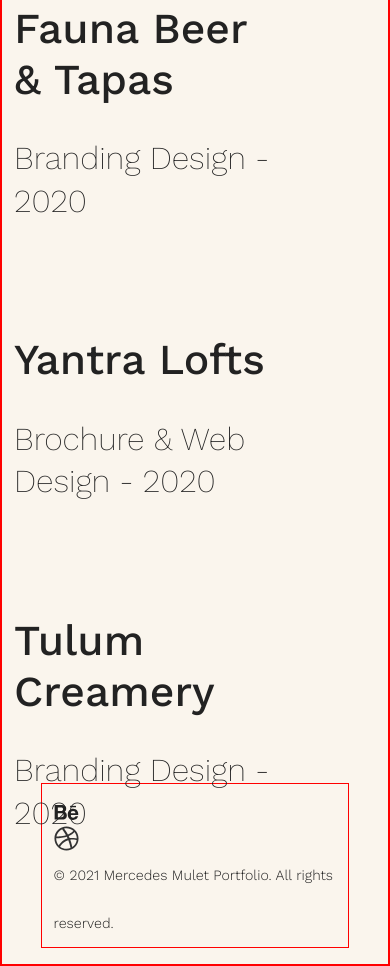
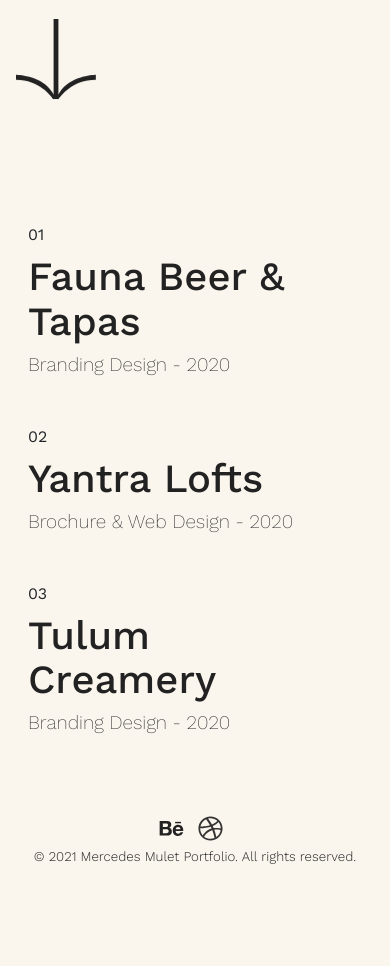
Before and after one commit to MercedesMulet/portfolio, a website: page index.html in a window 390 px wide. Shown: the part 973-1939 px from the top of the page. After the commit the page ends 1854 px from the top, so only its background shows below. Drawn offline with nearby package versions, Linux system fonts and the light colour scheme.

Commit message:
arreglos varios

```diff
--- a/index.html
+++ b/index.html
@@ -31,14 +31,18 @@
 <body>
 
   <!-- Header -->
-  <header class="container">
-    <nav class="mm-navbar navbar navbar-expand-lg navbar-light bg-transparent mt-5 pb-5">
+  <header>
+    <nav class="mm-navbar navbar navbar-expand-lg navbar-light bg-transparent mt-lg-5 pb-3">
+
       <div class="mm-nav-div container-fluid">
+
         <img class="navbar-brand" src="images/logo-mulet-design.svg" alt="Mercedes Mulet's Logo" width="60rem">
+
         <button class="navbar-toggler" type="button" data-bs-toggle="collapse" data-bs-target="#navbarTogglerDemo02"
           aria-controls="navbarTogglerDemo02" aria-expanded="false" aria-label="Toggle navigation">
-          <span class="navbar-toggler-icon"></span>
+          <span class="mm-btn-mobile navbar-toggler-icon"></span>
         </button>
+
         <div class="collapse navbar-collapse flex-grow-0" id="navbarTogglerDemo02">
           <ul class="navbar-nav">
             <li class="nav-item mr-5">
@@ -49,12 +53,14 @@
             </li>
           </ul>
         </div>
+
       </div>
+
     </nav>
   </header>
 
   <!-- Hero -->
-  <div class="hero row d-flex align-items-center mt-xl-5 pt-xl-5">
+  <div class="hero row d-flex align-items-center mt-xl-3 pt-xl-5">
     <ul class="col-lg-7 col-sm-12">
       <li><a href="pages/ui.html">
           <h1 class="main-header">UX/UI Dev</h1>
@@ -69,9 +75,9 @@
           <h2 class="main-header">Furniture</h2>
         </a></li>
     </ul>
-    <div class="col-lg-1"></div>
-    <div class="col-lg-4 col-sm-12">
-      <img class="illus" src="https://i.ibb.co/4jNtnHL/illustration-hero.png" loading="lazy" alt="Digital abstract Illustration">
+    <!-- <div class="col-lg-1"></div> -->
+    <div class="col-lg-5 col-sm-12">
+      <img class="illus" src="images/illustration-hero-dos.png" loading="lazy" alt="Digital abstract Illustration">
     </div>
   </div>
 
@@ -81,17 +87,18 @@
   </div>
 
   <!-- Whatsapp Button -->
-  <div class="container chatLink">
+  <div class="chatLink">
     <a href="https://wa.me/+529843182415" target="_blank" class="chatText" rel="noreferrer">Let's chat!</a>
-    <a href="https://wa.me/+529843182415" target="_blank" rel="noreferrer"><img src="images/chat.svg" alt="Chat icon" width="50rem" height="50rem" rel="noreferrer" class="imgChat"></a>
+    <a href="https://wa.me/+529843182415" target="_blank" rel="noreferrer"><img src="images/chat.svg" alt="Chat icon"
+        width="50rem" height="50rem" rel="noreferrer" class="imgChat"></a>
   </div>
 
   <!-- Highlighted Projects -->
-  <div class="hlProjects vh-100 mt-5 pt-5">
+  <div class="hlProjects">
 
-    <div class="hl row mt-5 pt-5">
-      <span class="itemNum col-1" data-aos="fade-right" data-aos-duration="1000">01</span>
-      <div class="col-11" data-aos="fade-right" data-aos-duration="1000">
+    <div class="hl row">
+      <span class="itemNum col-lg-1 col-sm-12" data-aos="fade-right" data-aos-duration="1000">01</span>
+      <div class="col-lg-11 col-sm-12" data-aos="fade-right" data-aos-duration="1000">
         <a href="https://www.behance.net/gallery/113924687/Fauna" target="_blank" class="itemProj" rel="noreferrer">
           <h3 class="second-header">Fauna Beer & Tapas</h3>
         </a>
@@ -99,9 +106,9 @@
       </div>
     </div>
 
-    <div class="hl row mt-5 pt-5">
-      <span class="itemNum col-1" data-aos="fade-right" data-aos-duration="1000">02</span>
-      <div class="col-11" data-aos="fade-right" data-aos-duration="1000">
+    <div class="hl row">
+      <span class="itemNum col-lg-1 col-sm-12" data-aos="fade-right" data-aos-duration="1000">02</span>
+      <div class="col-lg-11 col-sm-12" data-aos="fade-right" data-aos-duration="1000">
         <a href="https://www.yantra.mx/" target="_blank" class="itemProj" rel="noreferrer">
           <h3 class="second-header">Yantra Lofts</h3>
         </a>
@@ -109,9 +116,9 @@
       </div>
     </div>
 
-    <div class="hl row mt-5 pt-5">
-      <span class="itemNum col-1" data-aos="fade-right" data-aos-duration="1000">03</span>
-      <div class="col-11" data-aos="fade-right" data-aos-duration="1000">
+    <div class="hl row">
+      <span class="itemNum col-lg-1 col-sm-12" data-aos="fade-right" data-aos-duration="1000">03</span>
+      <div class="col-lg-11 col-sm-12" data-aos="fade-right" data-aos-duration="1000">
         <a href="https://www.behance.net/gallery/115027313/Tulum-Creamery" target="_blank" class="itemProj"
           rel="noreferrer">
           <h3 class="second-header">Tulum Creamery</h3>
@@ -124,10 +131,14 @@
 
   <!-- Footer -->
   <footer class="mm-footer container">
-    <a href="https://www.behance.net/tulumstudio" target="_blank" rel="noreferrer" class="footerLink"><img
-        src="images/behance.svg" alt="Link to Mercedes Mulet's Behance" width="25rem" height="25rem" rel="noreferrer"></a>
-    <a href="https://dribbble.com/memulet" target="_blank" rel="noreferrer" class="footerLink"><img
-        src="images/dribbble.svg" alt="Link to Mercedes Mulet's Dribbble" width="25rem" height="25rem" rel="noreferrer"></a>
+    <div>
+      <a href="https://www.behance.net/tulumstudio" target="_blank" rel="noreferrer" class="footer-link"><img
+          src="images/behance.svg" alt="Link to Mercedes Mulet's Behance" width="25rem" height="25rem"
+          rel="noreferrer"></a>
+      <a href="https://dribbble.com/memulet" target="_blank" rel="noreferrer" class="footer-link"><img
+          src="images/dribbble.svg" alt="Link to Mercedes Mulet's Dribbble" width="25rem" height="25rem"
+          rel="noreferrer"></a>
+    </div>
     <!-- Copyright -->
     <div class="pFooter">
       © 2021 Mercedes Mulet Portfolio. All rights reserved.
--- a/scss/base/_variables.scss
+++ b/scss/base/_variables.scss
@@ -5,4 +5,4 @@ sans-serif;
 $first-color-text:#222222;
 $second-color-text: #6b53e0;
 $bg-color: #faf5ed;
-$font-size: 8rem;
+$font-size: 1rem;
--- a/scss/components/_footer.scss
+++ b/scss/components/_footer.scss
@@ -1,37 +1,47 @@
 /* Footer */
 
 .mm-footer {
+    position: relative;
     display: flex;
     flex-direction: row;
     justify-self: center;
     justify-content: space-around;
     align-items: center;
-    width: 50rem;
+    width: 35rem;
     padding-top: 1rem;
     margin-top: 4rem;
-    border: 1px solid red;
+    /* border: 1px solid red; */
 
     @media only screen and (min-width : 320px) and (max-width : 480px) {
-        display: grid;
-        grid-template-rows: 1fr 1fr;
-        top: 1rem;
-        margin-bottom: 1rem !important;
-        width: 80%;
+        flex-direction: column;
+        justify-content: space-around;
+        align-items: center;
+        padding: 0 1rem;
+        margin-top: 1rem;
+        margin-bottom: .5rem !important;
+        width: 100vw;
     }
 
     .pFooter {
         font-family: $main-font;
-        font-size: $font-size / 6;
+        font-size: $font-size;
         font-weight: 300;
         line-height: 3rem;
         color: $first-color-text;
 
         @media only screen and (min-width : 320px) and (max-width : 480px) {
-            font-size: $font-size / 9 !important;
+            font-size: $font-size / 1.2 !important;
+            line-height: 2rem;
         }
     }
 
-    .footerLink {
+    .footer-link {
+        margin-right: 2rem;
         z-index: 1;
+
+        @media only screen and (min-width : 320px) and (max-width : 480px) {
+            margin-right: .5rem;
+        }
+
     }
 }
--- a/scss/components/_generales.scss
+++ b/scss/components/_generales.scss
@@ -5,13 +5,13 @@ html {
     padding: 0;
     box-sizing: border-box;
     user-select: none;
-    border: 1px red solid;
+    /* border: 1px red solid; */
 
     body {
         background-image: linear-gradient(#fff, rgba(234, 253, 26, 0.1));
         font-family: $main-font;
         min-height: 100vh;
-        border: 1px red solid;
+        /* border: 1px red solid; */
 
         @media only screen and (min-width : 320px) and (max-width : 480px) {
             background: $bg-color;
@@ -19,14 +19,6 @@ html {
 
         @media only screen and (min-width : 768px) and (max-width : 1024px) {
             background: $bg-color;
-        }
-
-        .mm-navbar {
-            margin-top: 1.5rem !important;
-        }
-
-        .mm-nav-div {
-            padding: 0;
         }
 
         ul {
@@ -37,35 +29,21 @@ html {
 
                 a {
                     font-family: $main-font;
-                    font-size: $font-size / 7;
+                    font-size: $font-size;
                     text-decoration: none !important;
                     color: $first-color-text;
+                    cursor: url(../../images/hand-pointer-01.png), pointer;
 
                     &:hover {
                         color: $second-color-text !important;
-                        cursor: url(../../images/hand-pointer-01.png), pointer;
                     }
                 }
             }
         }
 
-        .second-header {
-            font-family: $main-font;
-            font-size: $font-size / 2;
-            font-weight: 500;
-            color: $first-color-text;
-
-            @media only screen and (min-width : 320px) and (max-width : 480px) {
-                font-size: $font-size / 3;
-                line-height: $font-size / 2.5;
-                width: 80%;
-                left: 5rem;
-            }
-        }
-
         p {
             font-family: $main-font;
-            font-size: $font-size / 3;
+            font-size: $font-size;
             font-weight: 200;
             line-height: $font-size / 2;
             color: $first-color-text;
--- a/scss/components/_home.scss
+++ b/scss/components/_home.scss
@@ -1,22 +1,25 @@
 /* Hero */
 
 .hero {
+    /* border: 1px red solid; */
     .main-header {
-        line-height: $font-size;
-            font-family: $main-font;
-            font-size: $font-size;
-            font-weight: 100;
-            color: $first-color-text;
+        font-family: $main-font;
+        font-size: $font-size * 7;
+        line-height: $font-size * 7;
+        font-weight: 100;
+        color: $first-color-text;
+        margin-left: 8rem;
+        /* border: 1px red solid; */
 
         &:hover {
             font-style: italic;
         }
 
         @media only screen and (min-width : 320px) and (max-width : 480px)  {
-            font-size: $font-size / 2;
-            line-height: $font-size / 10;
-            margin-top: 2rem;
-            margin-bottom: 5rem;
+            font-size: $font-size * 4;
+            line-height: $font-size;
+            margin-top: 4rem;
+            margin-bottom: 4rem;
             margin-left: 1rem;
         }
 
@@ -27,11 +30,18 @@
     }
 
     .illus {
-        width: 14rem;
+        width: 50%;
         height: auto;
 
+        @media only screen and (min-width : 320px) and (max-width : 480px) {
+            width: 60vw;
+            height: auto;
+            margin-left: .5rem;
+        }
+
         @media only screen and (min-width : 768px) and (max-width : 1024px) {
-            left: 0.5rem !important;
+            width: 80vw;
+            height: auto;
         }
     }
 
@@ -46,7 +56,8 @@
 
 .arrow {
     position: relative;
-    top: 4rem;
+    top: 3rem;
+    margin-left: 8rem;
     animation-name: rotation;
     animation-timing-function: ease;
     animation-duration: 2s;
@@ -66,6 +77,10 @@
             transform: translateY(0rem);
         }
     }
+
+    @media only screen and (min-width : 320px) and (max-width : 480px) {
+        margin-left: 1rem;
+    }
 }
 
 /* Chat icon */
@@ -74,21 +89,19 @@
 .chatLink {
     position: fixed;
     top: 85%;
+    right: 8rem;
     display: flex;
     align-items: center;
-    justify-content: flex-end;
     z-index: 100;
 
     .chatText {
         font-family: 'Work Sans', sans-serif;
-        font-size: $font-size / 4;
-        font-weight: 200;
-        display: inline;
-        align-items: center;
-        justify-content: center;
-        padding-right: 1vw;
+        font-size: $font-size;
+        font-weight: 300;
+        padding-right: .5rem;
         text-decoration: none;
         color: $first-color-text;
+
 
         @media only screen and (min-width : 320px) and (max-width : 480px) {
             display: none;
@@ -100,22 +113,21 @@
     }
 }
 
-
-
 /* Highlighted projects */
 
 .hlProjects {
-    position: relative;
-    top: 5rem;
+    margin-top: 12rem;
+    margin-bottom: 6rem;
+    padding: 0 8rem;
 
     @media only screen and (min-width : 320px) and (max-width : 480px) {
-        top: 0;
-        bottom: 0;
+        margin-top: 11rem;
+        margin-bottom: 0;
+        padding: 0 4rem 1rem 1rem;
     }
 
     .hl {
-        margin-top: 5rem;
-        margin-bottom: 5rem;
+        margin-bottom: 6rem;
 
         @media only screen and (min-width : 320px) and (max-width : 480px) {
             margin: 2rem 0 !important;
@@ -123,11 +135,13 @@
 
         .itemNum {
             font-family: $main-font;
-            font-size: $font-size / 4;
+            font-size: $font-size * 2;
             margin-top: 1rem;
 
             @media only screen and (min-width : 320px) and (max-width : 480px) {
-                display: none;
+                margin-top: 0;
+                font-size: $font-size;
+                margin-bottom: 0.5rem;
             }
         }
 
@@ -138,18 +152,30 @@
             &:hover {
                 text-decoration: underline 3px;
             }
+
+            .second-header {
+                font-family: $main-font;
+                font-size: $font-size * 4;
+                font-weight: 500;
+                color: $first-color-text;
+
+                @media only screen and (min-width : 320px) and (max-width : 480px) {
+                    font-size: $font-size * 2.5;
+                    line-height: $font-size * 2.8;
+                }
+            }
         }
 
+
+
         .desc {
-            font-size: $font-size / 3;
-            line-height: $font-size / 3;
+            font-size: $font-size * 2.5;
+            line-height: $font-size * 3;
 
             @media only screen and (min-width : 320px) and (max-width : 480px) {
-                font-size: $font-size / 4;
-                line-height: $font-size / 3;
-                width: 80%;
-                left: 5rem;
-                margin: 2rem 0 !important;
+                font-size: $font-size * 1.2;
+                line-height: $font-size * 1.5;
+                width: 100%;
             }
         }
     }
```
Also changed, not shown: scss/components/_header.scss (+19 -4 lines), css/style.css, images/hand-pointer-01.png, images/illustration-hero-dos.png (added), images/illustration-hero.png, 1 other file.
